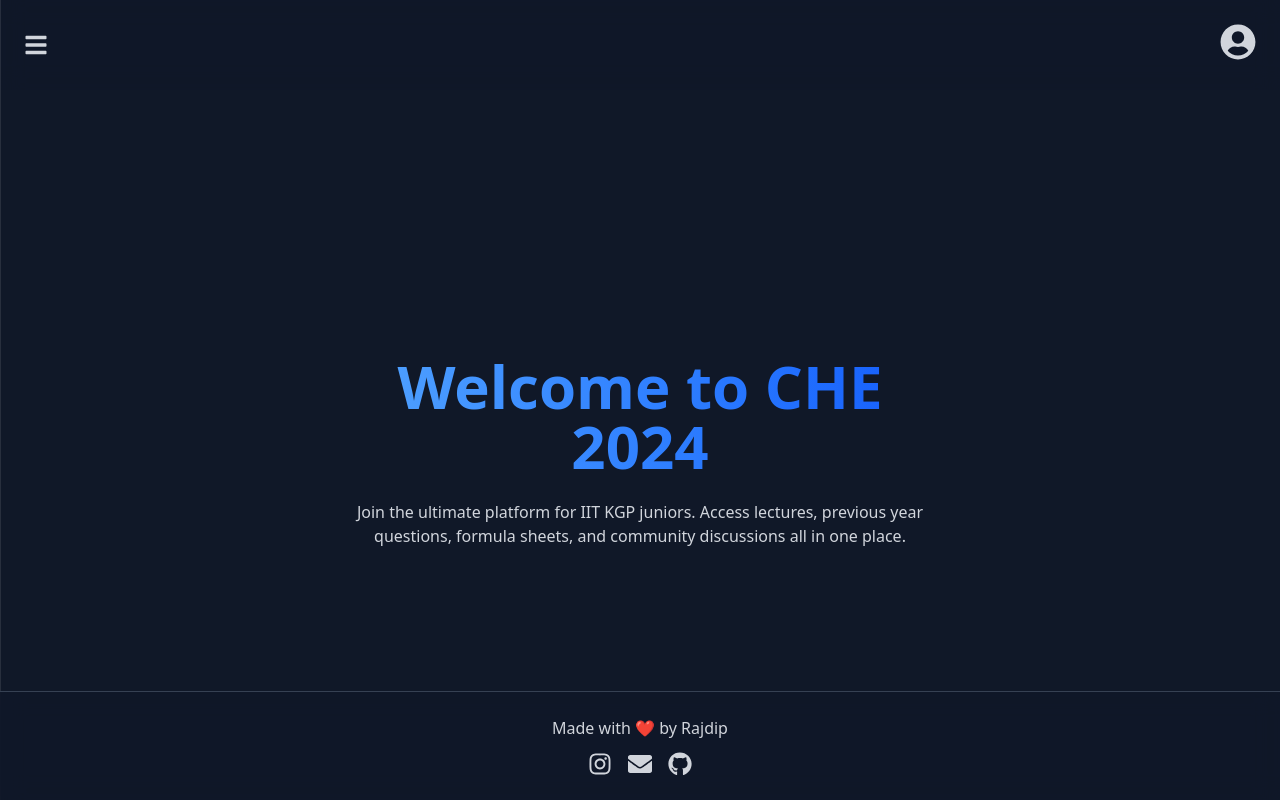
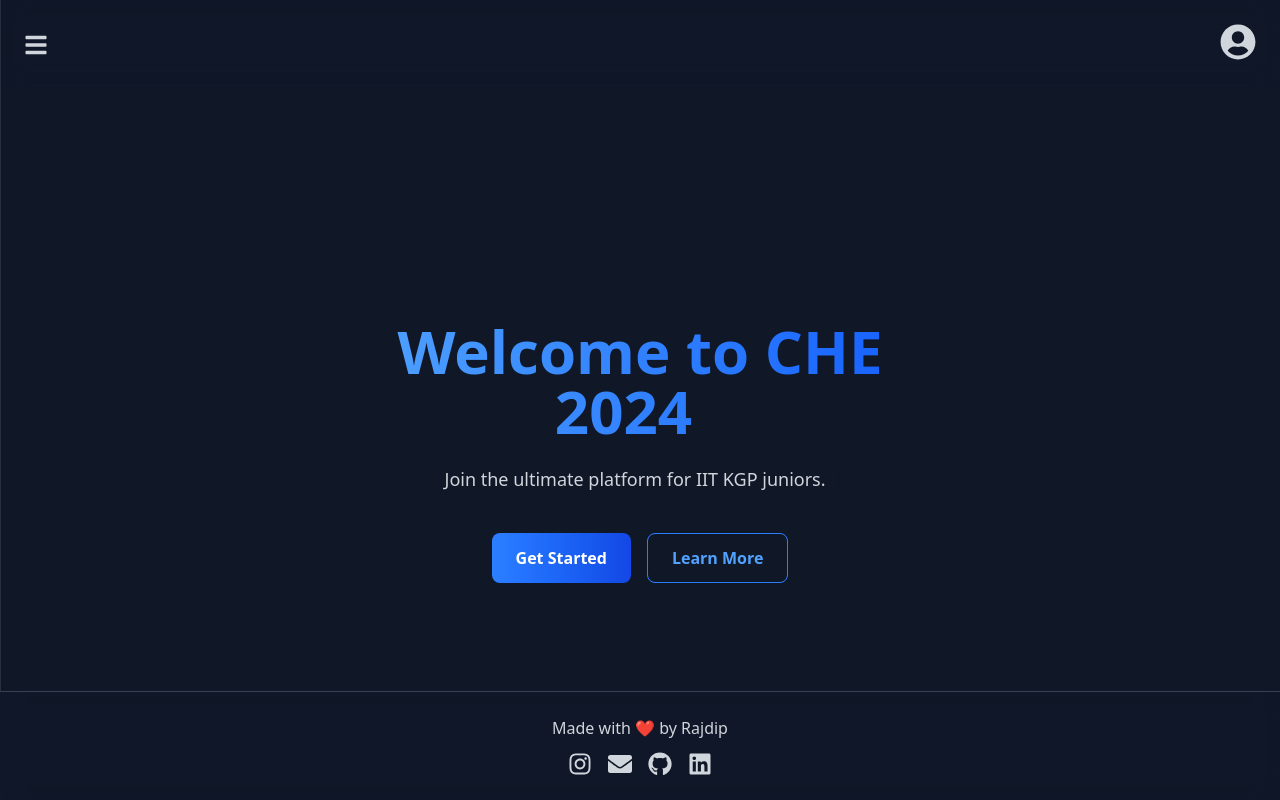
Before and after one commit to rajdipsaha-IIT-KGP/CHE2024, a React app in the folder frontend/: page / in a window 1280 px wide. Built offline with nearby package versions, Linux system fonts and the light colour scheme; the HTML template or start-up script is replaced by a standard one.

Commit message:
updation in landing page

```diff
--- a/frontend/package.json
+++ b/frontend/package.json
@@ -16,6 +16,7 @@
     "react-dom": "^19.1.1",
     "react-icons": "^5.5.0",
     "react-router-dom": "^7.9.3",
+    "react-simple-typewriter": "^5.0.1",
     "react-toastify": "^11.0.5",
     "tailwindcss": "^4.1.13"
   },
--- a/frontend/src/App.jsx
+++ b/frontend/src/App.jsx
@@ -5,8 +5,10 @@ import { FaBars, FaUserCircle, FaTimes } from "react-icons/fa";
 import Signup from "./Components/Signup";
 import Signin from "./Components/Signin";
 import Verifyotp from "./Components/Verifyotp";
+import Footer from "./Components/Footer";
 import { useOnClickOutside } from "./useOnClickOutside";
-import Footer from "./Components/Footer";
+import { Typewriter } from "react-simple-typewriter";
+
 export default function App() {
   const [sidebarOpen, setSidebarOpen] = useState(false);
   const [userMenuOpen, setUserMenuOpen] = useState(false);
@@ -104,10 +106,10 @@ export default function App() {
             Home
           </li>
           <li
-            onClick={() => handleNavigation("/courses")}
+            onClick={() => handleNavigation("/pyq")}
             className="hover:bg-blue-600/20 px-3 py-2 rounded cursor-pointer transition-colors"
           >
-            Courses
+            PYQ Archive
           </li>
           <li
             onClick={() => handleNavigation("/community")}
@@ -116,30 +118,68 @@ export default function App() {
             Community
           </li>
           <li
-            onClick={() => handleNavigation("/placements")}
+            onClick={() => handleNavigation("/material")}
             className="hover:bg-blue-600/20 px-3 py-2 rounded cursor-pointer transition-colors"
           >
-            Placements
+            Study Material
           </li>
         </ul>
       </aside>
 
       {/* Main Content */}
       <main className="h-[calc(100vh-76px)] overflow-y-auto flex flex-col items-center justify-center px-4">
-
         <Routes>
           {/* Default Home */}
           <Route
             path="/"
             element={
               <div className="flex flex-col items-center justify-center text-center space-y-6 max-w-xl">
+                {/* Animated title */}
                 <h1 className="text-5xl md:text-6xl font-extrabold bg-clip-text text-transparent bg-gradient-to-r from-blue-400 to-blue-600">
-                  Welcome to CHE 2024
+                  <Typewriter
+                    words={["Welcome to CHE 2024"]}
+                    loop={1}
+                    cursor
+                    cursorStyle="|"
+                    typeSpeed={150}
+                    deleteSpeed={80}
+                    delaySpeed={3000}
+                  />
                 </h1>
-                <p className="text-gray-300">
-                  Join the ultimate platform for IIT KGP juniors. Access lectures, previous year questions, formula sheets, and community discussions all in one place.
+
+                {/* Animated paragraphs */}
+                <p className="text-gray-300 text-lg">
+                  <Typewriter
+                    words={[
+                      "Join the ultimate platform for IIT KGP juniors.",
+                      "Access lectures, previous year questions, and formula sheets.",
+                      "Participate in discussions and community events.",
+                      "Prepare effectively for placements with senior tips."
+                    ]}
+                    loop={0}
+                    cursor
+                    cursorStyle="|"
+                    typeSpeed={80}
+                    deleteSpeed={50}
+                    delaySpeed={2500}
+                  />
                 </p>
 
+                {/* Buttons */}
+                <div className="flex space-x-4 mt-4">
+                  <button
+                    onClick={() => handleNavigation("/signup")}
+                    className="px-6 py-3 rounded-lg bg-gradient-to-r from-blue-500 to-blue-700 hover:from-blue-600 hover:to-blue-800 font-semibold transition-all"
+                  >
+                    Get Started
+                  </button>
+                  <button
+                    onClick={() => handleNavigation("/pyq")}
+                    className="px-6 py-3 rounded-lg border border-blue-500 text-blue-400 hover:text-white hover:bg-blue-600 font-semibold transition-all"
+                  >
+                    Learn More
+                  </button>
+                </div>
               </div>
             }
           />
@@ -147,9 +187,9 @@ export default function App() {
           <Route path="/signin" element={<Signin />} />
           <Route path="/verify-otp" element={<Verifyotp />} />
         </Routes>
-         <Footer />
+
+        <Footer />
       </main>
-
     </div>
   );
 }
--- a/frontend/src/Components/Footer.jsx
+++ b/frontend/src/Components/Footer.jsx
@@ -1,6 +1,6 @@
 // src/Components/Footer.jsx
 import React from 'react';
-import { FaInstagram, FaEnvelope, FaGithub } from 'react-icons/fa';
+import { FaInstagram, FaEnvelope, FaGithub, FaLinkedin } from 'react-icons/fa';
 
 const Footer = () => {
   return (
@@ -15,11 +15,14 @@ const Footer = () => {
         <a href="https://www.instagram.com/" target="_blank" rel="noopener noreferrer" className="hover:text-pink-500 transition-colors">
           <FaInstagram />
         </a>
-        <a href="mailto:youremail@example.com" className="hover:text-yellow-400 transition-colors">
+        <a href="mailto:rajdipsaha7697@gmail.com" className="hover:text-yellow-400 transition-colors">
           <FaEnvelope />
         </a>
         <a href="https://github.com/" target="_blank" rel="noopener noreferrer" className="hover:text-gray-100 transition-colors">
           <FaGithub />
+        </a>
+          <a href="https://github.com/" target="_blank" rel="noopener noreferrer" className="hover:text-blue-500 transition-colors">
+          <FaLinkedin />
         </a>
       </div>
     </footer>
```
Also changed, not shown: 1 other file (tests, documents, lock files or other folders).
